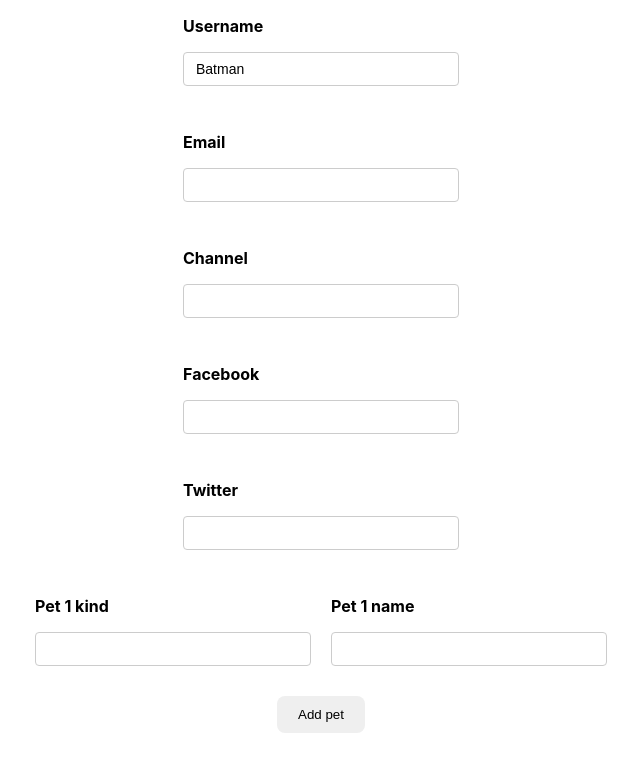
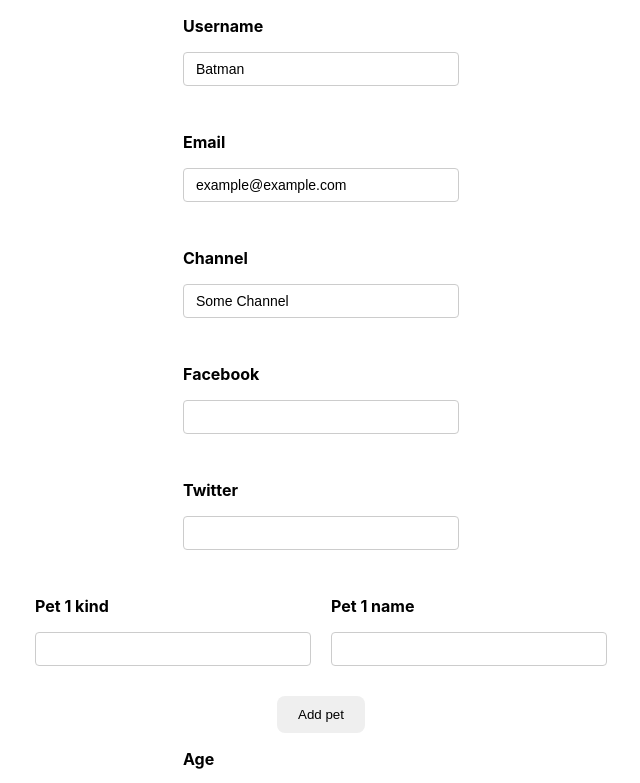
Before and after one commit to AlexeyMart/react-hook-form, a React (Create React App) app: page / in a window 1280 px wide. Shown: the top 783 px of the page, without its empty margins (319-959 px from the left). Built offline with nearby package versions, Linux system fonts and the light colour scheme.

Commit message:
valueAsNumber, valueAsDate

```diff
--- a/src/components/YouTubeForm/YouTubeForm.tsx
+++ b/src/components/YouTubeForm/YouTubeForm.tsx
@@ -18,6 +18,7 @@ import {
   onSubmit,
   getDefaultValues,
   validateSocial,
+  validatePetField,
 } from "./YoutubeForm.helpers";
 
 // Constants
@@ -56,13 +57,13 @@ export const YouTubeForm: FC = () => {
           <Input
             name={`pets.${index}.kind`}
             label={`Pet ${index + 1} kind`}
-            isRequired
+            validate={validatePetField("kind", index)}
           />
 
           <Input
             name={`pets.${index}.name`}
             label={`Pet ${index + 1} name`}
-            isRequired
+            validate={validatePetField("name", index)}
           />
         </div>
 
@@ -116,6 +117,10 @@ export const YouTubeForm: FC = () => {
 
         {petFields.map(renderPetField)}
 
+        <Input name="age" label="Age" type="number" isRequired />
+
+        <Input name="dob" label="DOB" type="date" />
+
         <button
           disabled={isSubmitting || !isDirty}
           type="submit"
--- a/src/components/YouTubeForm/YoutubeForm.constants.ts
+++ b/src/components/YouTubeForm/YoutubeForm.constants.ts
@@ -13,11 +13,13 @@ export const emailRegExp =
 
 export const defaultValues: YouTubeFormValues = {
   username: "Batman",
-  email: "",
-  channel: "",
+  email: "example@example.com",
+  channel: "Some Channel",
   social: {
     facebook: "",
     twitter: "",
   },
   pets: [{ kind: "", name: "" }],
+  age: 0,
+  dob: new Date(),
 };
--- a/src/components/YouTubeForm/YoutubeForm.helpers.ts
+++ b/src/components/YouTubeForm/YoutubeForm.helpers.ts
@@ -2,8 +2,9 @@ import {
   defaultValues,
   EMAIL_FIELD_ADMIN_ERROR,
   SOCIAL_FIELD_ERROR,
+  REQUIRED_FIELD_ERROR,
 } from "./YoutubeForm.constants";
-import { YouTubeFormValues } from "./YoutubeForm.types";
+import { Pet, YouTubeFormValues } from "./YoutubeForm.types";
 
 export const onSubmit = async (data: YouTubeFormValues) => {
   console.log("data :>> ", data);
@@ -49,3 +50,23 @@ export const validateSocial = (
 
 export const getByPathInObj = (obj: Record<string, any>, path: string) =>
   path.split(".").reduce((acc, item) => acc?.[item], obj);
+
+export const validatePetField =
+  (type: keyof Pet, index: number) =>
+  (_fieldValue: string, formValues: Record<string, any>) => {
+    const { kind, name } = formValues.pets[index];
+
+    if (type === "kind") {
+      if (!kind && name) {
+        return REQUIRED_FIELD_ERROR;
+      }
+    }
+
+    if (type == "name") {
+      if (!name && kind) {
+        return REQUIRED_FIELD_ERROR;
+      }
+    }
+
+    return true;
+  };
--- a/src/components/YouTubeForm/YoutubeForm.types.ts
+++ b/src/components/YouTubeForm/YoutubeForm.types.ts
@@ -1,4 +1,4 @@
-interface Pet {
+export interface Pet {
   name: string;
   kind: string;
 }
@@ -16,4 +16,6 @@ export interface YouTubeFormValues {
     twitter: string;
   };
   pets: Pet[];
+  age: number;
+  dob: Date;
 }
--- a/src/components/form-elements/Input/Input.tsx
+++ b/src/components/form-elements/Input/Input.tsx
@@ -1,5 +1,5 @@
 import { FC, ComponentProps } from "react";
-import { useFormContext } from "react-hook-form";
+import { useFormContext, RegisterOptions } from "react-hook-form";
 import {
   EMAIL_FIELD_ERROR,
   REQUIRED_FIELD_ERROR,
@@ -27,6 +27,35 @@ export const Input: FC<Props> = ({
   const { errors } = formState;
   const errorMessage = getByPathInObj(errors, name)?.message;
 
+  const registerOptions = {
+    required: {
+      value: isRequired,
+      message: REQUIRED_FIELD_ERROR,
+    },
+
+    ...(type === "email"
+      ? {
+          pattern: {
+            value: emailRegExp,
+            message: EMAIL_FIELD_ERROR,
+          },
+        }
+      : {}),
+    ...(type === "number" ? { valueAsNumber: true } : {}),
+    ...(type === "date" ? { valueAsDate: true } : {}),
+
+    validate,
+    // ALSO POSSIBLE PASS SEVERAL FUNCTIONS. TYPES WILL BE INFERED
+    // validate: {
+    //   notAdmin: (fieldValue, formValues) => {
+    //     return true;
+    //   },
+    //   notBlackListed: (fieldValue, formValues) => {
+    //     return true;
+    //   },
+    // },
+  };
+
   return (
     <div className="form-control">
       <label>
@@ -38,31 +67,7 @@ export const Input: FC<Props> = ({
           // onBlur={onBlur}
 
           type={type}
-          {...register(name, {
-            required: {
-              value: isRequired,
-              message: REQUIRED_FIELD_ERROR,
-            },
-            ...(type === "email"
-              ? {
-                  pattern: {
-                    value: emailRegExp,
-                    message: EMAIL_FIELD_ERROR,
-                  },
-                }
-              : {}),
-            validate,
-
-            // ALSO POSSIBLE PASS SEVERAL FUNCTIONS. TYPES WILL BE INFERED
-            // validate: {
-            //   notAdmin: (fieldValue, formValues) => {
-            //     return true;
-            //   },
-            //   notBlackListed: (fieldValue, formValues) => {
-            //     return true;
-            //   },
-            // },
-          })}
+          {...register(name, registerOptions as RegisterOptions)}
         />
       </label>
 
```
